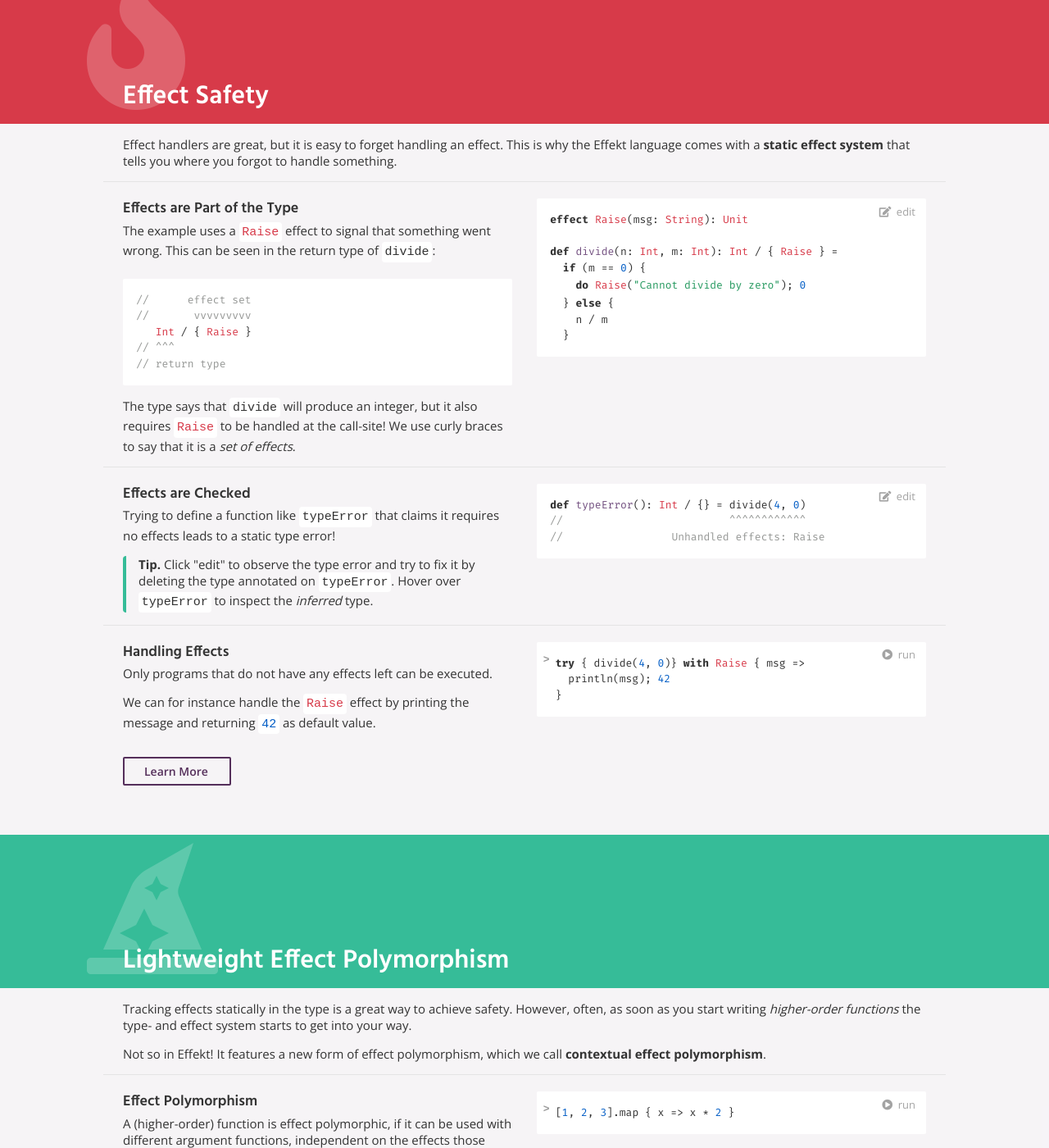
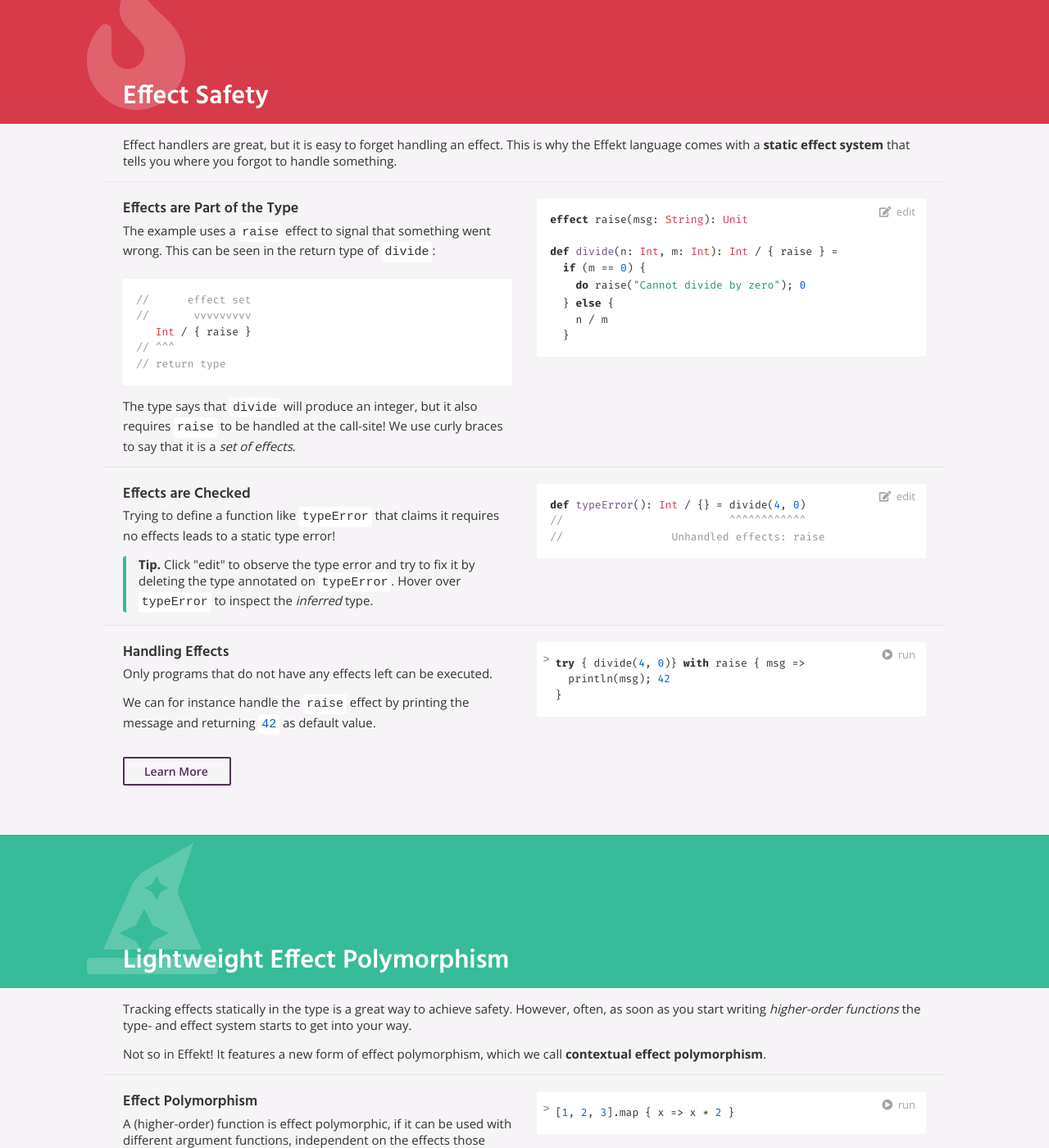
Before and after one commit to effekt-lang/effekt-website, a Jekyll site: the page built from index.md, in a window 1280 px wide and 1400 px high, scrolled down 2716 px. Shown: the whole window at 82% size. Built offline with Jekyll 4.4.1, drawn with Linux system fonts in a browser that asks for light colours; some of the changed text lies outside the part shown.

Commit message:
Update examples on frontpage

```diff
--- a/_layouts/home.html
+++ b/_layouts/home.html
@@ -21,16 +21,17 @@
               <div class="button-maximize"></div>
             </div>
             <div class="window-contents">
-          <pre><code class="language-effekt:sketch">def eager[R] { p: R / { Flip, Fail, Error } } = try {
-  Success(p())
-} with Flip { () =>
-  resume(true) match {
-    case Failure(msg) => resume(false)
-    case Success(res) => Success(res)
-    case ParseError(msg) => ParseError(msg)
+          <pre><code class="language-effekt:sketch">def eager[R] { p: => R / { flip, fail, error } } =
+  try { Success(p()) }
+  with flip {
+    resume(true) match {
+      case Failure(msg) => resume(false)
+      case Success(res) => Success(res)
+      case ParseError(msg) => ParseError(msg)
+    }
   }
-} with Fail { (msg) => Failure(msg)
-} with Error { (msg) => ParseError(msg) }
+  with fail { msg => Failure(msg) }
+  with error { msg => ParseError(msg) }
 </code></pre><small><a href="{{ site.githuburl }}/blob/master/examples/pos/parser.effekt">Full example on github</a></small>
             </div>
           </div>
@@ -145,26 +146,26 @@
 <div class="container">
 <div>
 <h3>Effects are Part of the Type</h3>
-<p>The example uses a <code class="language-effekt">Raise</code> effect to signal that something went wrong. This can be
+<p>The example uses a <code class="language-effekt">raise</code> effect to signal that something went wrong. This can be
 seen in the return type of <code>divide</code>:</p>
 
 <pre><code class="language-effekt:sketch">//      effect set
 //       vvvvvvvvv
-   Int / { Raise }
+   Int / { raise }
 // ^^^
 // return type
 </code></pre>
 
-<p>The type says that <code>divide</code> will produce an integer, but it also requires <code class="language-effekt">Raise</code>
+<p>The type says that <code>divide</code> will produce an integer, but it also requires <code class="language-effekt">raise</code>
 to be handled at the call-site! We use curly braces to say that it is a <emph>set of effects</emph>.</p>
 
 </div>
 <div>
-<pre><code class="language-effekt">effect Raise(msg: String): Unit
+<pre><code class="language-effekt">effect raise(msg: String): Unit
 
-def divide(n: Int, m: Int): Int / { Raise } =
+def divide(n: Int, m: Int): Int / { raise } =
   if (m == 0) {
-    do Raise("Cannot divide by zero"); 0
+    do raise("Cannot divide by zero"); 0
   } else {
     n / m
   }
@@ -183,7 +184,7 @@
 <div>
 <pre><code class="language-effekt:ignore">def typeError(): Int / {} = divide(4, 0)
 //                          ^^^^^^^^^^^^
-//                 Unhandled effects: Raise
+//                 Unhandled effects: raise
 </code></pre>
 </div>
 </div>
@@ -191,13 +192,13 @@
 <div>
 <h3>Handling Effects</h3>
 <p>Only programs that do not have any effects left can be executed.</p>
-<p>We can for instance handle the <code class="language-effekt">Raise</code> effect by printing
+<p>We can for instance handle the <code class="language-effekt">raise</code> effect by printing
 the message and returning <code class="language-effekt">42</code> as default value.</p>
 
 <a class="learn-more-button" href="docs/concepts/effect-safety"><span class="learn-more">Learn More</span></a>
 </div>
 <div>
-<pre><code class="language-effekt:repl">try { divide(4, 0)} with Raise { msg =>
+<pre><code class="language-effekt:repl">try { divide(4, 0)} with raise { msg =>
   println(msg); 42
 }</code></pre>
 </div>
@@ -230,17 +231,17 @@
 <p>
   In our examples, we call the same <code>map</code> function with different blocks that
   (a) do not use effects, (b) use built-in effects (<code>println</code>),
-  (c) use user-defined effects (<code class="language-effekt">Raise</code>).
+  (c) use user-defined effects (<code class="language-effekt">raise</code>).
 </p>
-<blockquote>You can notice that the last example cannot be run, since it still has unhandled effects <code class="language-effekt">Raise</code>.</blockquote>
+<blockquote>You can notice that the last example cannot be run, since it still has unhandled effects <code class="language-effekt">raise</code>.</blockquote>
 </div>
 <div>
   <pre><code class="language-effekt:prelude:hide">
-  import immutable/list
+  import list
   </code></pre>
   <pre><code class="language-effekt:repl">[1, 2, 3].map { x => x * 2 }</code></pre>
   <pre><code class="language-effekt:repl">[1, 2, 3].map { x => println(x) }</code></pre>
-  <pre><code class="language-effekt:repl">[1, 2, 3].map { x => if (x > 2) do Raise("") else () }</code></pre>
+  <pre><code class="language-effekt:repl">[1, 2, 3].map { x => if (x > 2) do raise("") else () }</code></pre>
   </div>
 </div>
 
@@ -271,10 +272,10 @@
 </p>
 <p>If block arguments, however, do use effects, those have to be handled at the <emph>call-site</emph>:</p>
 <pre><code class="language-effekt:repl">try {
-  [1, 2, 3, 4].map { x => println(x); if (x > 2) do Raise("abort") else () }
+  [1, 2, 3, 4].map { x => println(x); if (x > 2) do raise("abort") else () }
   println("done")
-} with Raise { msg => println("abort") }</code></pre>
-<p>Here, the block uses the <code class="language-effekt">Raise</code> effect, which is handled at the call-site of <code>map</code>.</p>
+} with raise { msg => println("abort") }</code></pre>
+<p>Here, the block uses the <code class="language-effekt">raise</code> effect, which is handled at the call-site of <code>map</code>.</p>
 <a class="learn-more-button" href="docs/concepts/effect-polymorphism"><span class="learn-more">Learn More</span></a>
 </div>
 </div>
```
Also changed, not shown: other parts of _layouts/home.html (+1 -1 lines), index.md (+1 -1 lines).
